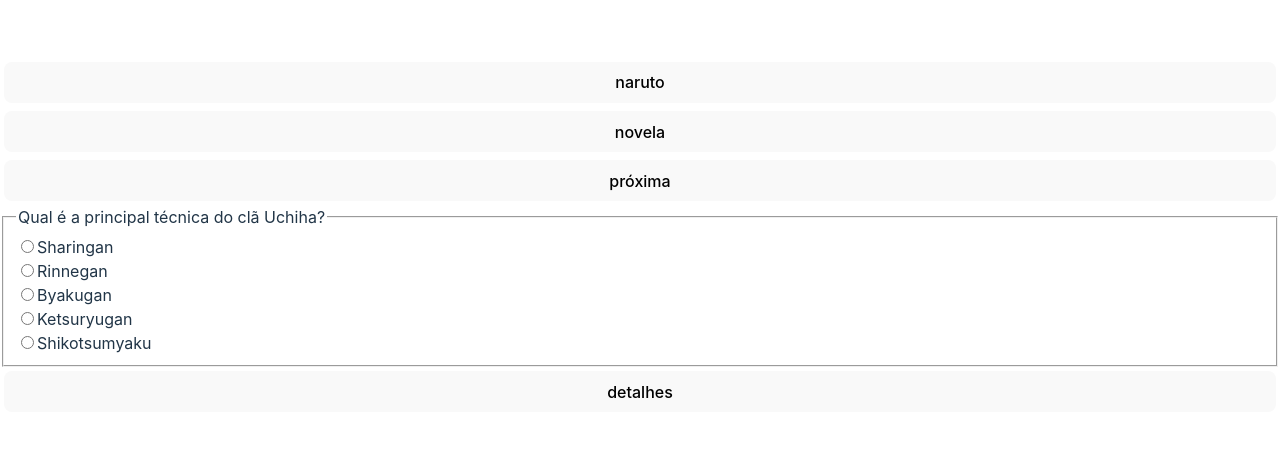
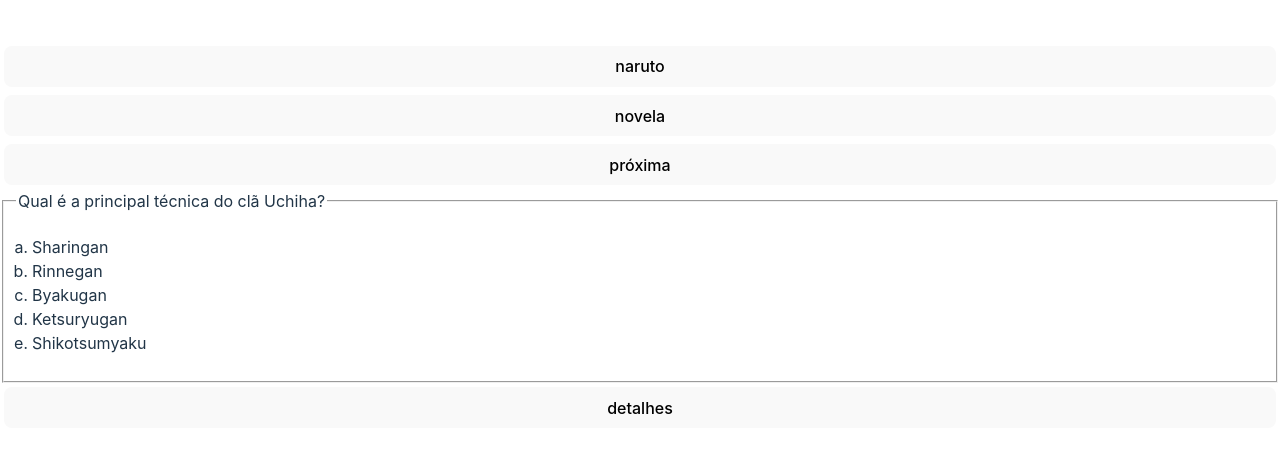
Before and after one commit to gadelhati/questionnaire-front, a React (Vite) app: page / in a window 1280 px wide. Shown: the part 163-616 px from the top of the page. Built offline with nearby package versions, Linux system fonts and the light colour scheme.

Commit message:
style: change style list

```diff
--- a/src/container/questionnaire.css
+++ b/src/container/questionnaire.css
@@ -16,8 +16,16 @@
     justify-content: center;
 }
 
+ul {
+    padding-left: 1rem;
+}
+
 li {
-    list-style-type: none;
+    list-style-type: lower-alpha;
+}
+
+input:checked + label {
+    text-decoration: underline;
 }
 
 button {
--- a/src/container/questionnaire.tsx
+++ b/src/container/questionnaire.tsx
@@ -65,12 +65,12 @@
                 <button onClick={changeQuestion}>próxima</button>
                 <fieldset>
                     <legend>{question.question}</legend>
-                    <>{question.answers.map((answer: string) => {
+                    <ul>{question.answers.map((answer: string) => {
                         return <li key={answer}>
-                            <input type="radio" id={answer} name={question.question.replace(/[\?\s]/g, '-')} value={answer} onChange={selectAnswer} />
+                            <input hidden type="radio" id={answer} name={question.question.replace(/[\?\s]/g, '-')} value={answer} onChange={selectAnswer} />
                             <label htmlFor={answer}>{answer}</label>
                         </li>
-                    })}</>
+                    })}</ul>
                 </fieldset>
                 <button onClick={() => setShow(!show)}>detalhes</button>
                 <footer style={{ display: show ? "flex" : "none" }}>
```
